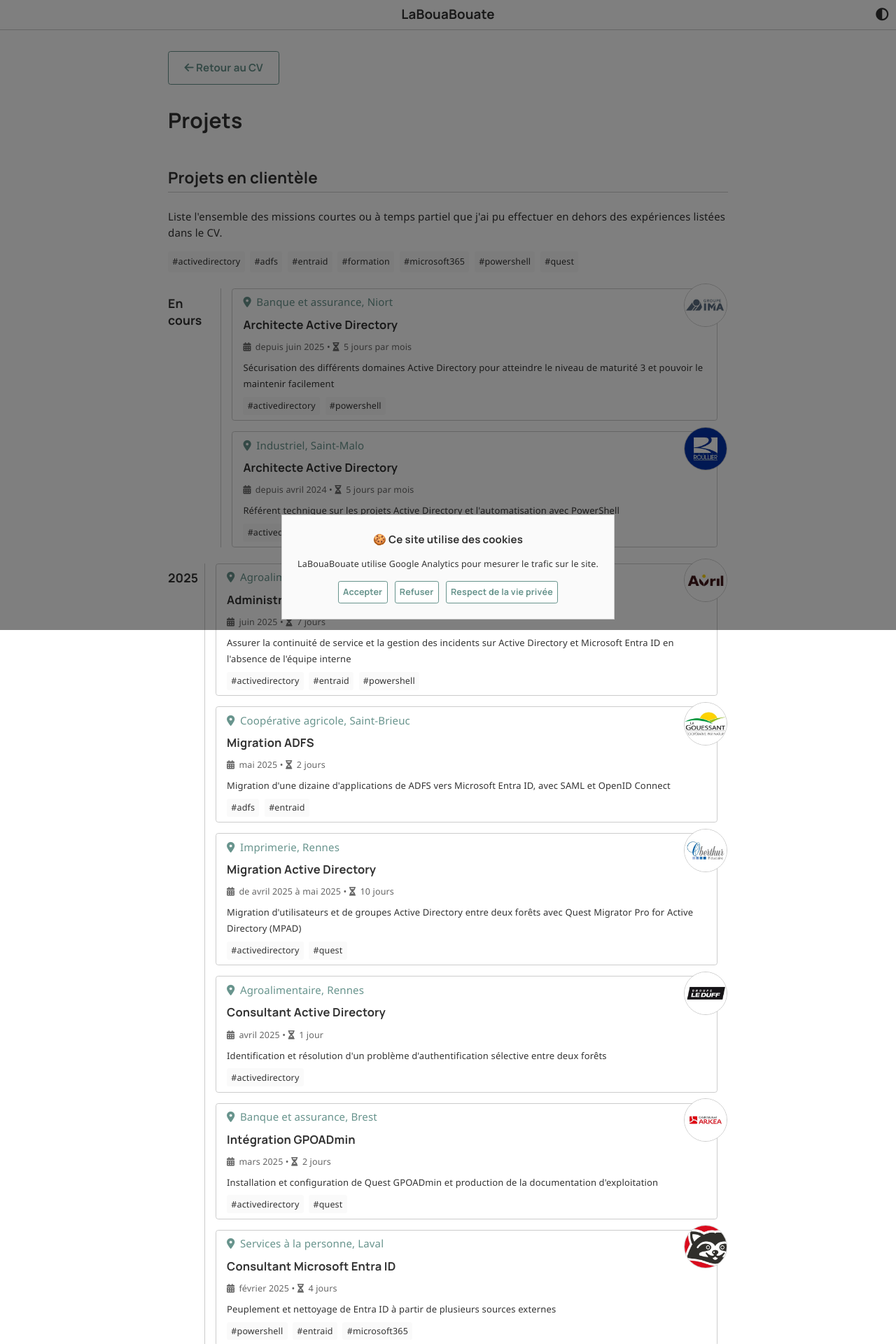
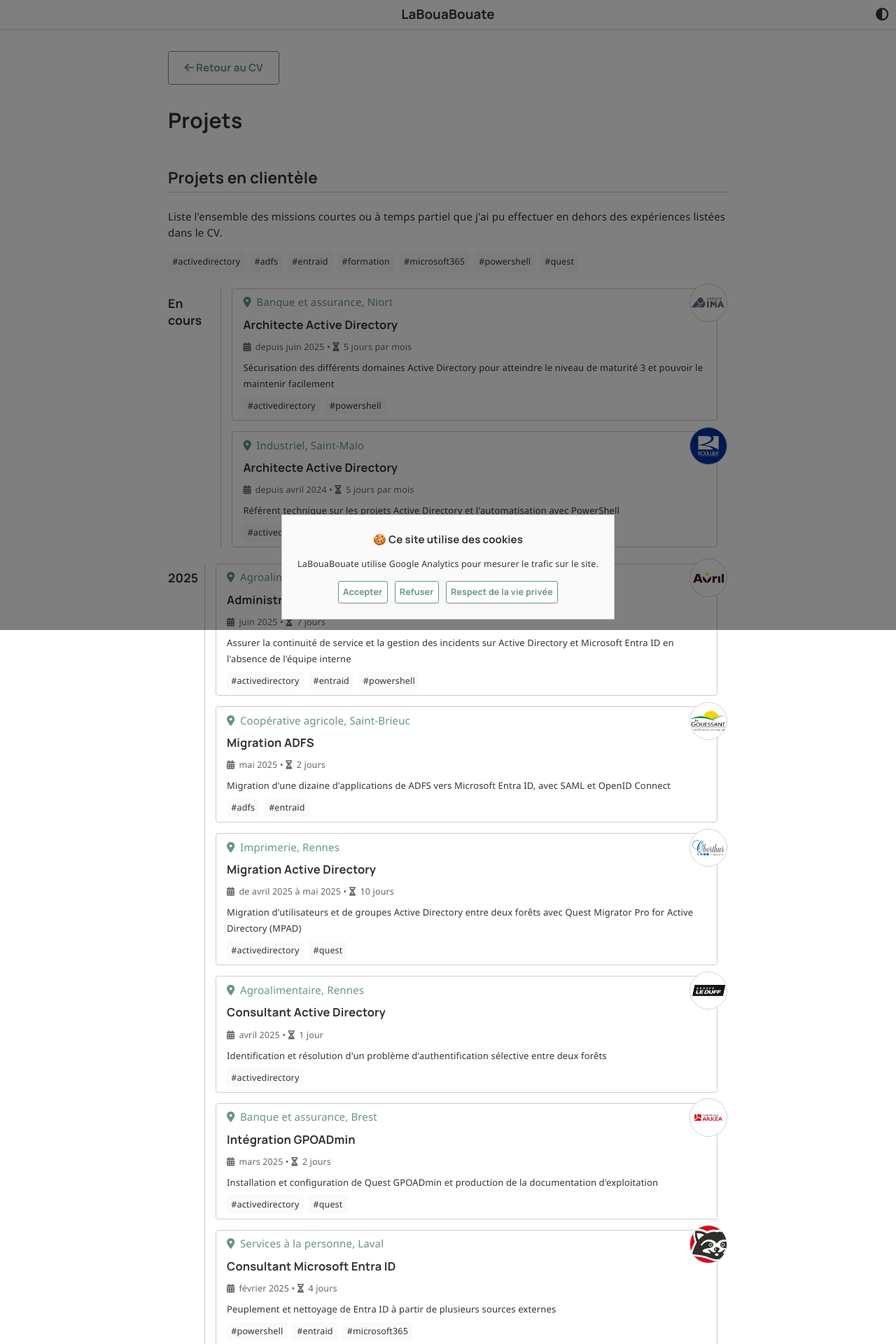
Before and after one commit to leobouard/leobouard.github.io, a Jekyll site: the page built from _pages/projects.html, in a window 1280 px wide. Shown: the top 1920 px of the page at 70% size. Built offline with Jekyll 4.4.1, drawn with Linux system fonts in a browser that asks for light colours; nearby versions of some CDN libraries; some web fonts are replaced.

Commit message:
Corrections mineures

```diff
--- a/_data/customers.json
+++ b/_data/customers.json
@@ -63,5 +63,10 @@
     "company": "Labocéa",
     "logo": "/assets/images/labocea.jpg",
     "description": "Laboratoire, Saint-Brieuc"
+  },
+  {
+    "company": "GEVES",
+    "logo": "/assets/images/geves.jpg",
+    "description": "Recherche agronomique, Angers"
   }
 ]
--- a/assets/css/cv.scss
+++ b/assets/css/cv.scss
@@ -294,7 +294,7 @@ div.project {
 }
 
 div.project img {
-    width: 4em;
+    width: 3.5em;
     position: absolute;
     top: -0.5em;
     right: -1em;
```
